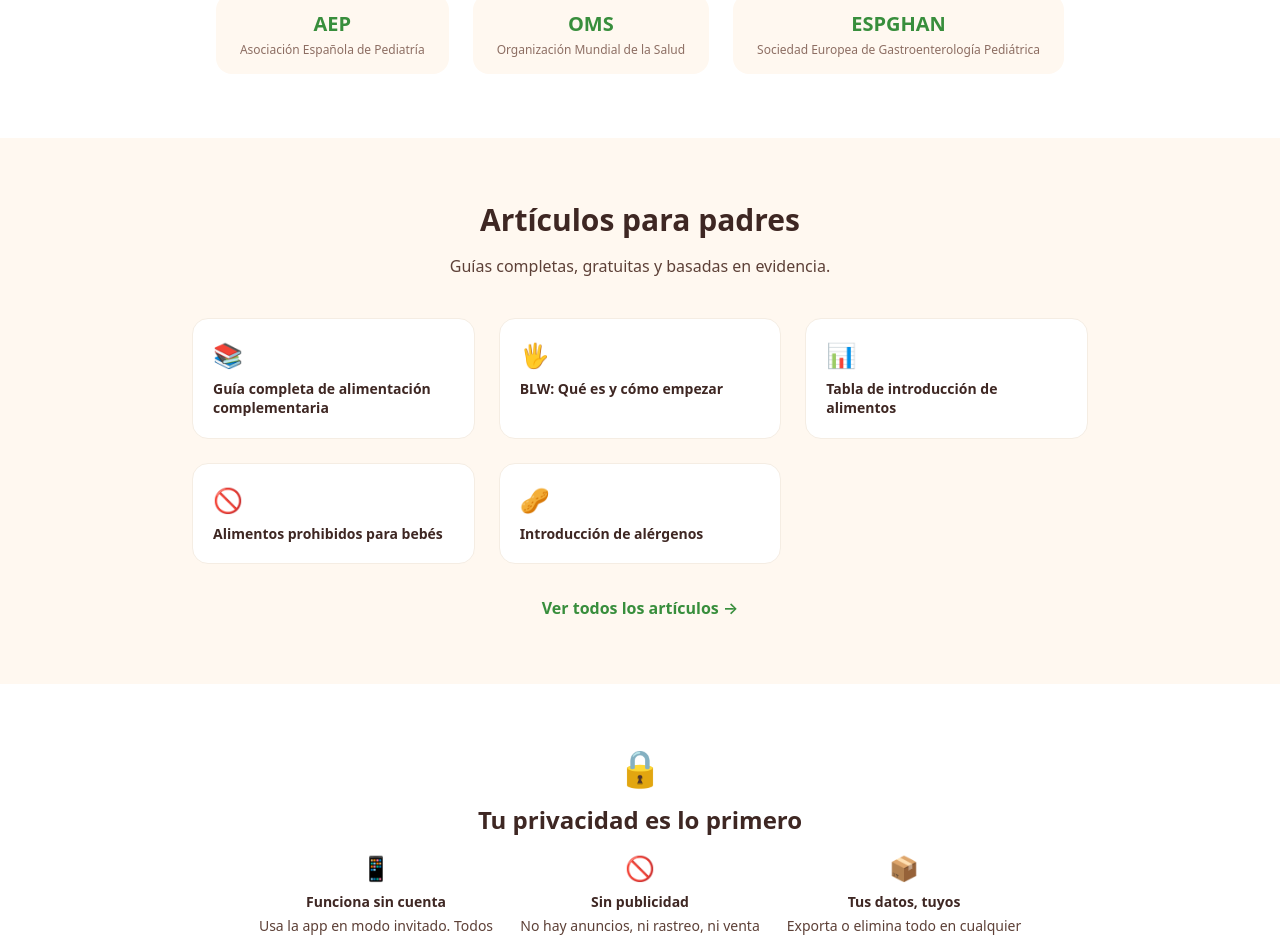
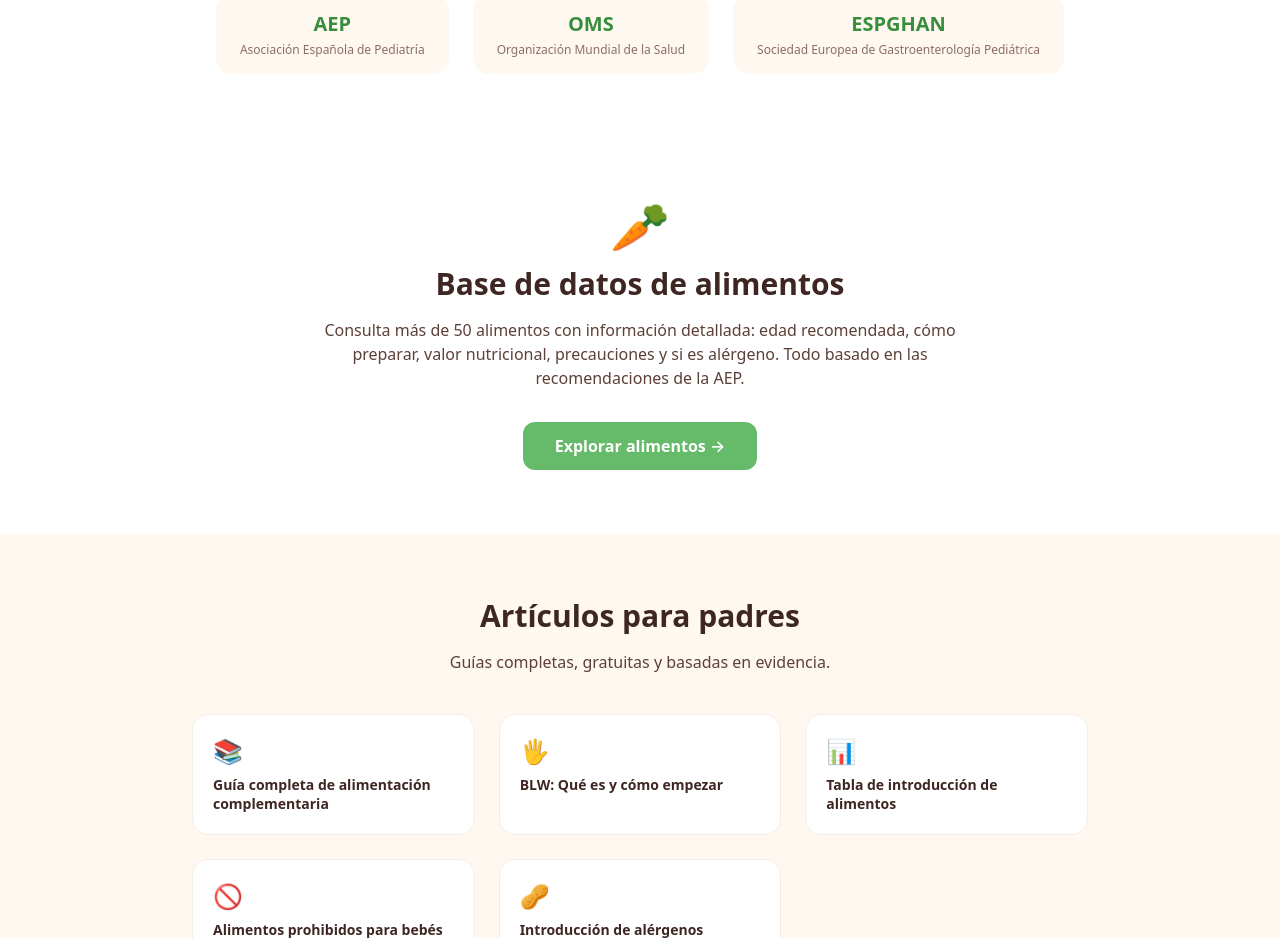
Before and after one commit to lggaitools-glitch/intro-alimentar, a Next.js app: page / in a window 1280 px wide. Shown: the part 1994-2932 px from the top of the page. Built offline with nearby package versions, Linux system fonts and the light colour scheme; no server answers.

Commit message:
feat: add Foods to navigation bar + food database CTA on homepage
- Added /foods (🥕 Alimentos) to bottom nav bar
- Replaced /reference (Más) with /foods
- i18n: added 'foods' key in es/en/pt-br
- Homepage: new food database section with CTA linking to /foods

```diff
--- a/src/app/page.tsx
+++ b/src/app/page.tsx
@@ -219,6 +219,25 @@ export default function LandingPage() {
         </div>
       </section>
 
+      {/* Food database CTA */}
+      <section className="py-16 px-4 bg-white">
+        <div className="max-w-4xl mx-auto text-center">
+          <div className="text-5xl mb-4">🥕</div>
+          <h2 className="text-3xl font-bold text-text-primary mb-4">
+            Base de datos de alimentos
+          </h2>
+          <p className="text-text-secondary mb-8 max-w-2xl mx-auto">
+            Consulta más de 50 alimentos con información detallada: edad recomendada, cómo preparar, valor nutricional, precauciones y si es alérgeno. Todo basado en las recomendaciones de la AEP.
+          </p>
+          <Link
+            href="/foods"
+            className="inline-block bg-green-app text-white font-semibold px-8 py-3 rounded-xl hover:bg-green-dark transition-colors"
+          >
+            Explorar alimentos →
+          </Link>
+        </div>
+      </section>
+
       {/* Blog preview */}
       <section className="py-16 px-4">
         <div className="max-w-4xl mx-auto">
--- a/src/components/Navigation.tsx
+++ b/src/components/Navigation.tsx
@@ -10,11 +10,11 @@ import LanguageSwitcher from '@/components/LanguageSwitcher';
 
 const navKeys = [
   { href: '/dashboard', key: 'home', emoji: '🏠' },
+  { href: '/foods', key: 'foods', emoji: '🥕' },
   { href: '/plan', key: 'plan', emoji: '📅' },
   { href: '/diary', key: 'diary', emoji: '📓' },
   { href: '/blog', key: 'blog', emoji: '📝' },
   { href: '/learn', key: 'learn', emoji: '📖' },
-  { href: '/reference', key: 'more', emoji: '⚠️' },
 ];
 
 export default function Navigation() {
```
Also changed, not shown: src/messages/en.json, src/messages/es.json, src/messages/pt-br.json.
